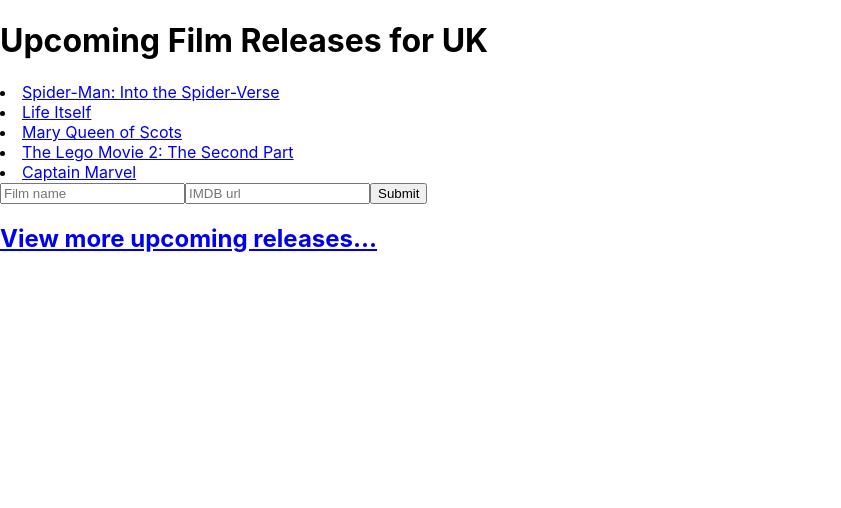
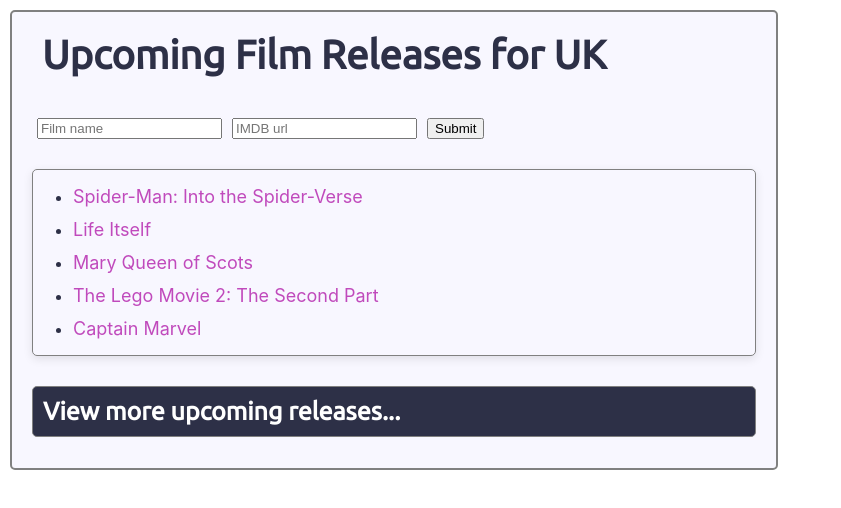
Before and after one commit to heathercking/week07_day1__React_FilmReleaseApp, a React (Create React App) app: page / in a window 1280 px wide. Shown: the top 508 px of the page, without its empty margins (0-841 px from the left). Built offline with nearby package versions, Linux system fonts and the light colour scheme.

Commit message:
adds some styling

```diff
--- a/src/components/FilmListing.js
+++ b/src/components/FilmListing.js
@@ -11,7 +11,11 @@
 
     return (
         <>
-            {filmNodes}
+            <section class="films-container">
+                <ul class="film-listing">
+                    {filmNodes}
+                </ul>
+            </section>
         </>
     );
 }
--- a/src/components/NewFilmForm.js
+++ b/src/components/NewFilmForm.js
@@ -31,7 +31,8 @@
     }
 
     return (
-        <form onSubmit={handleFormSubmit}>
+        <div class="form-wrapper">
+            <form class="film-form" onSubmit={handleFormSubmit}>
                 <input
                     type="text"
                     placeholder="Film name"
@@ -49,6 +50,7 @@
                     placeholder="Post"
                 />
             </form>
+        </div>
     )
 
 }
--- a/src/containers/FilmReleaseTable.js
+++ b/src/containers/FilmReleaseTable.js
@@ -41,10 +41,12 @@
 
     return (
         <>
+        <div class="film-release-table">
             <h1>Upcoming Film Releases for UK</h1>
+            <NewFilmForm onFilmSubmit={(film) => addNewFilm(film)} />
             <FilmListing films={films} />
-            <NewFilmForm onFilmSubmit={(film) => addNewFilm(film)} />
             <h2><a href="https://www.imdb.com/calendar/?region=gb">View more upcoming releases...</a></h2>
+        </div>
         </>
     );
 }
--- a/src/index.css
+++ b/src/index.css
@@ -1,13 +1,85 @@
+@import url('https://fonts.googleapis.com/css2?family=Ubuntu&display=swap');
+
+
+
 body {
-  margin: 0;
+  max-width: 768px;
+  margin: 10px;
+  color: #2D3047;
   font-family: -apple-system, BlinkMacSystemFont, 'Segoe UI', 'Roboto', 'Oxygen',
     'Ubuntu', 'Cantarell', 'Fira Sans', 'Droid Sans', 'Helvetica Neue',
     sans-serif;
   -webkit-font-smoothing: antialiased;
   -moz-osx-font-smoothing: grayscale;
+
 }
 
 code {
   font-family: source-code-pro, Menlo, Monaco, Consolas, 'Courier New',
     monospace;
 }
+
+.film-release-table {
+  background-color: #F8F7FF;
+  border: 2.5px grey solid;
+  border-radius: 5px;
+  padding: 10px 20px;
+}
+
+h1 {
+  font-family: "Ubuntu";
+  font-size: 40px;
+  color: #2D3047;
+  margin: 10px 10px 20px;
+}
+
+h2 {
+  font-family: "Ubuntu";
+  font-size: 25px;
+  color: white;
+  background-color: #2D3047;
+  border: 0.5px grey solid;
+  border-radius: 5px;
+  padding: 10px;
+}
+
+h2 a {
+  text-decoration: none;
+  color: white;
+}
+
+h2 a:hover {
+  color: #C04ABC;
+  border-bottom: 1px #C04ABC solid;
+}
+
+li {
+  margin-bottom: 12px;
+}
+
+li a {
+  color: #C04ABC;
+  font-size: 18px;
+  text-decoration: none;
+}
+
+li a:hover {
+  color: #C04ABC;
+  border-bottom: 1px #C04ABC solid;
+}
+
+.films-container {
+  border: 0.5px grey solid;
+  border-radius: 5px;
+  box-shadow: 0 3px 10px rgba(0,0,0,0.1);
+  margin: 10px 0px 30px;
+}
+
+.form-wrapper {
+  padding: 20px 5px;
+}
+.film-form {
+  display: flex;
+  flex-wrap: wrap;
+  gap: 10px;
+}
```
Lines whose indentation alone changed are shown as unchanged.
